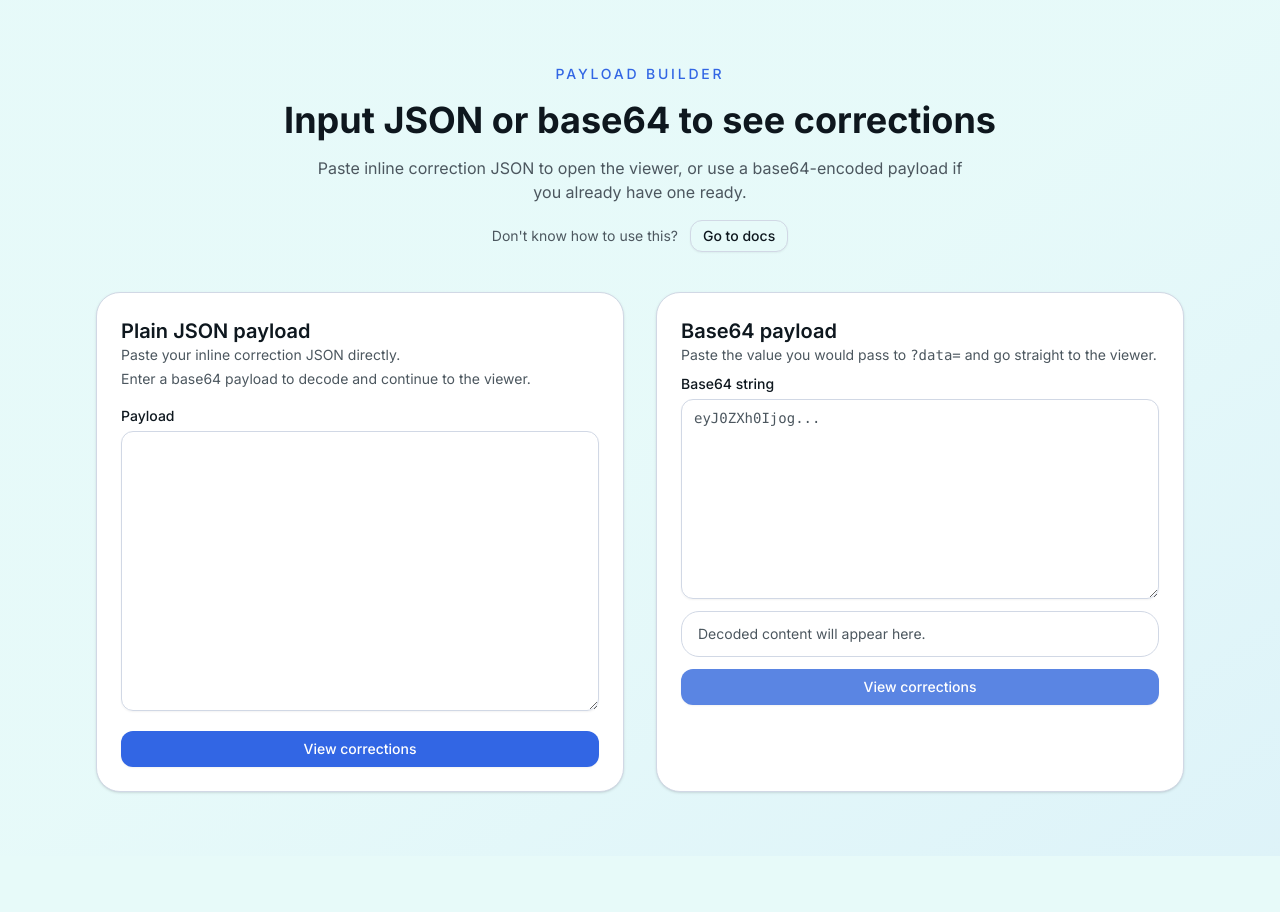
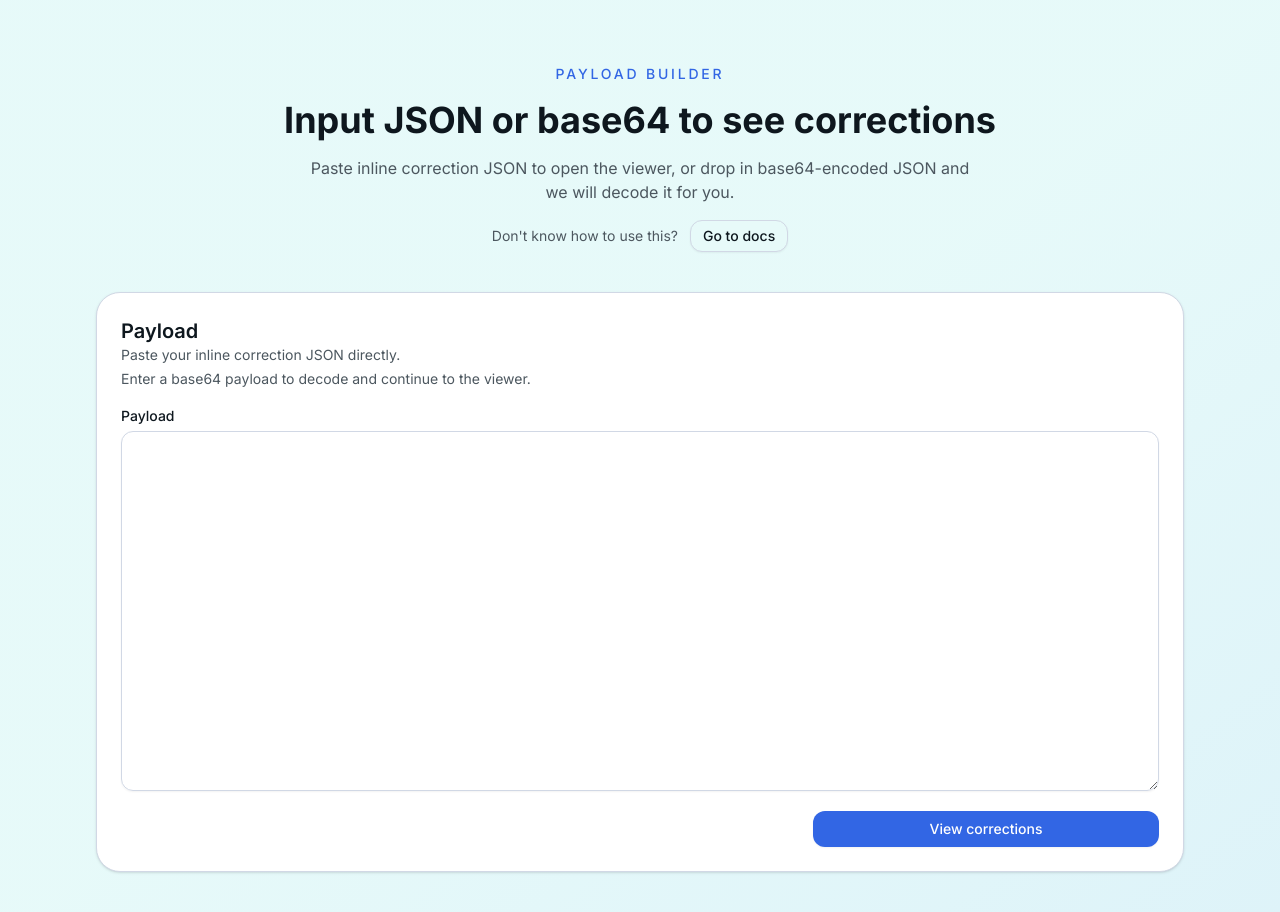
Before and after one commit to rohanod/grammar-correction, a React (Vite) app: page / in a window 1280 px wide. Shown: the top 912 px of the page. Before the commit the page ends 856 px from the top, so only its background shows below. Built offline with nearby package versions, Linux system fonts and the light colour scheme.

Commit message:
Consolidate payload input into single form

```diff
--- a/src/pages/PayloadInputPage.tsx
+++ b/src/pages/PayloadInputPage.tsx
@@ -1,4 +1,4 @@
-import { FormEvent, useEffect, useState } from 'react'
+import { FormEvent, useState } from 'react'
 import { motion } from 'framer-motion'
 import { Link, useNavigate } from 'react-router-dom'
 
@@ -6,23 +6,25 @@ import { Card } from '@/components/ui/card'
 import { Button } from '@/components/ui/button'
 import { Label } from '@/components/ui/label'
 import { Textarea } from '@/components/ui/textarea'
-import { Alert, AlertDescription } from '@/components/ui/alert'
 import { base64Encode } from '@/lib/correction-parser'
 
 export function PayloadInputPage() {
   const navigate = useNavigate()
   const [jsonInput, setJsonInput] = useState('')
-  const [base64Input, setBase64Input] = useState('')
   const [jsonError, setJsonError] = useState('')
-  const [base64Error, setBase64Error] = useState('')
-  const [base64Preview, setBase64Preview] = useState('')
 
   const handleJsonSubmit = (event: FormEvent<HTMLFormElement>) => {
     event.preventDefault()
     setJsonError('')
 
+    const trimmed = jsonInput.trim()
+    if (!trimmed) {
+      setJsonError('Enter a JSON payload or base64-encoded JSON to continue')
+      return
+    }
+
     try {
-      const parsed = JSON.parse(jsonInput)
+      const parsed = JSON.parse(trimmed)
       if (typeof parsed !== 'object' || parsed === null || typeof parsed.text !== 'string') {
         throw new Error('JSON must contain a "text" field')
       }
@@ -30,43 +32,30 @@ export function PayloadInputPage() {
       const encoded = base64Encode(JSON.stringify(parsed))
       const params = new URLSearchParams({ data: encoded })
       navigate(`/docs?${params.toString()}`)
-    } catch (error) {
-      setJsonError(error instanceof Error ? error.message : 'Unable to parse JSON payload')
+      return
+    } catch (jsonParseError) {
+      try {
+        const decoded = atob(trimmed)
+        const parsed = JSON.parse(decoded)
+        if (typeof parsed !== 'object' || parsed === null || typeof parsed.text !== 'string') {
+          throw new Error('Decoded JSON must contain a "text" field')
+        }
+
+        const encoded = base64Encode(JSON.stringify(parsed))
+        const params = new URLSearchParams({ data: encoded })
+        navigate(`/docs?${params.toString()}`)
+        return
+      } catch (base64Error) {
+        const errorMessage =
+          base64Error instanceof Error && !base64Error.message.includes('atob')
+            ? base64Error.message
+            : jsonParseError instanceof Error
+              ? jsonParseError.message
+              : 'Enter a valid JSON payload or base64-encoded JSON'
+
+        setJsonError(errorMessage)
       }
     }
-
-  useEffect(() => {
-    const trimmed = base64Input.trim()
-    if (!trimmed) {
-      setBase64Preview('')
-      return
-    }
-
-    try {
-      const decoded = atob(trimmed)
-      try {
-        const parsed = JSON.parse(decoded)
-        setBase64Preview(JSON.stringify(parsed, null, 2))
-      } catch {
-        setBase64Preview(decoded)
-      }
-    } catch {
-      setBase64Preview('Invalid base64 input')
-    }
-  }, [base64Input])
-
-  const handleBase64Submit = (event: FormEvent<HTMLFormElement>) => {
-    event.preventDefault()
-    setBase64Error('')
-
-    const trimmed = base64Input.trim()
-    if (!trimmed) {
-      setBase64Error('Enter a base64 string to continue')
-      return
-    }
-
-    const params = new URLSearchParams({ data: trimmed })
-    navigate(`/docs?${params.toString()}`)
   }
 
   return (
@@ -80,7 +69,7 @@ export function PayloadInputPage() {
           <p className="text-sm font-medium text-primary uppercase tracking-[0.2em]">Payload Builder</p>
           <h1 className="text-3xl md:text-4xl font-bold text-foreground">Input JSON or base64 to see corrections</h1>
           <p className="text-muted-foreground text-base max-w-2xl mx-auto">
-            Paste inline correction JSON to open the viewer, or use a base64-encoded payload if you already have one ready.
+            Paste inline correction JSON to open the viewer, or drop in base64-encoded JSON and we will decode it for you.
           </p>
           <div className="flex items-center justify-center gap-3 text-sm">
             <span className="text-muted-foreground">Don't know how to use this?</span>
@@ -90,7 +79,6 @@ export function PayloadInputPage() {
           </div>
         </motion.div>
 
-        <div className="grid gap-8 md:grid-cols-2">
         <motion.form
           initial={{ opacity: 0, y: 20 }}
           animate={{ opacity: 1, y: 0 }}
@@ -99,7 +87,7 @@ export function PayloadInputPage() {
         >
           <Card className="p-6 h-full flex flex-col gap-5">
             <div>
-                <h2 className="text-xl font-semibold">Plain JSON payload</h2>
+              <h2 className="text-xl font-semibold">Payload</h2>
               <p className="text-sm text-muted-foreground space-y-1">
                 <span className="block">Paste your inline correction JSON directly.</span>
                 <span className="block">Enter a base64 payload to decode and continue to the viewer.</span>
@@ -109,55 +97,16 @@ export function PayloadInputPage() {
               <Label htmlFor="json-payload">Payload</Label>
               <Textarea
                 id="json-payload"
-                  className="min-h-[280px] font-mono text-sm"
+                className="min-h-[320px] md:min-h-[360px] font-mono text-sm"
                 value={jsonInput}
                 onChange={(event) => setJsonInput(event.target.value)}
               />
               {jsonError && <p className="text-sm text-destructive">{jsonError}</p>}
             </div>
-              <Button type="submit" className="w-full">View corrections</Button>
-            </Card>
-          </motion.form>
-
-          <motion.form
-            initial={{ opacity: 0, y: 20 }}
-            animate={{ opacity: 1, y: 0 }}
-            transition={{ delay: 0.2 }}
-            onSubmit={handleBase64Submit}
-          >
-            <Card className="p-6 h-full flex flex-col gap-5">
-              <div className="space-y-3">
-                <div>
-                  <h2 className="text-xl font-semibold">Base64 payload</h2>
-                  <p className="text-sm text-muted-foreground">Paste the value you would pass to <code>?data=</code> and go straight to the viewer.</p>
-                </div>
-                <div className="space-y-2">
-                  <Label htmlFor="base64-payload">Base64 string</Label>
-                  <Textarea
-                    id="base64-payload"
-                    className="min-h-[200px] font-mono text-sm"
-                    value={base64Input}
-                    onChange={(event) => setBase64Input(event.target.value)}
-                    placeholder="eyJ0ZXh0Ijog..."
-                  />
-                  {base64Error && <p className="text-sm text-destructive">{base64Error}</p>}
-                </div>
-                <Alert>
-                  <AlertDescription className="text-sm">
-                    {base64Preview ? 'Decoded preview:' : 'Decoded content will appear here.'}
-                  </AlertDescription>
-                </Alert>
-                {base64Preview && (
-                  <pre className="bg-muted text-xs text-left p-3 rounded-lg overflow-x-auto whitespace-pre-wrap">
-                    {base64Preview}
-                  </pre>
-                )}
-                <Button type="submit" variant="secondary" className="w-full">View corrections</Button>
-              </div>
+            <Button type="submit" className="w-full md:w-1/3 md:self-end">View corrections</Button>
           </Card>
         </motion.form>
       </div>
     </div>
-    </div>
   )
 }
```
Lines whose indentation alone changed are shown as unchanged.
